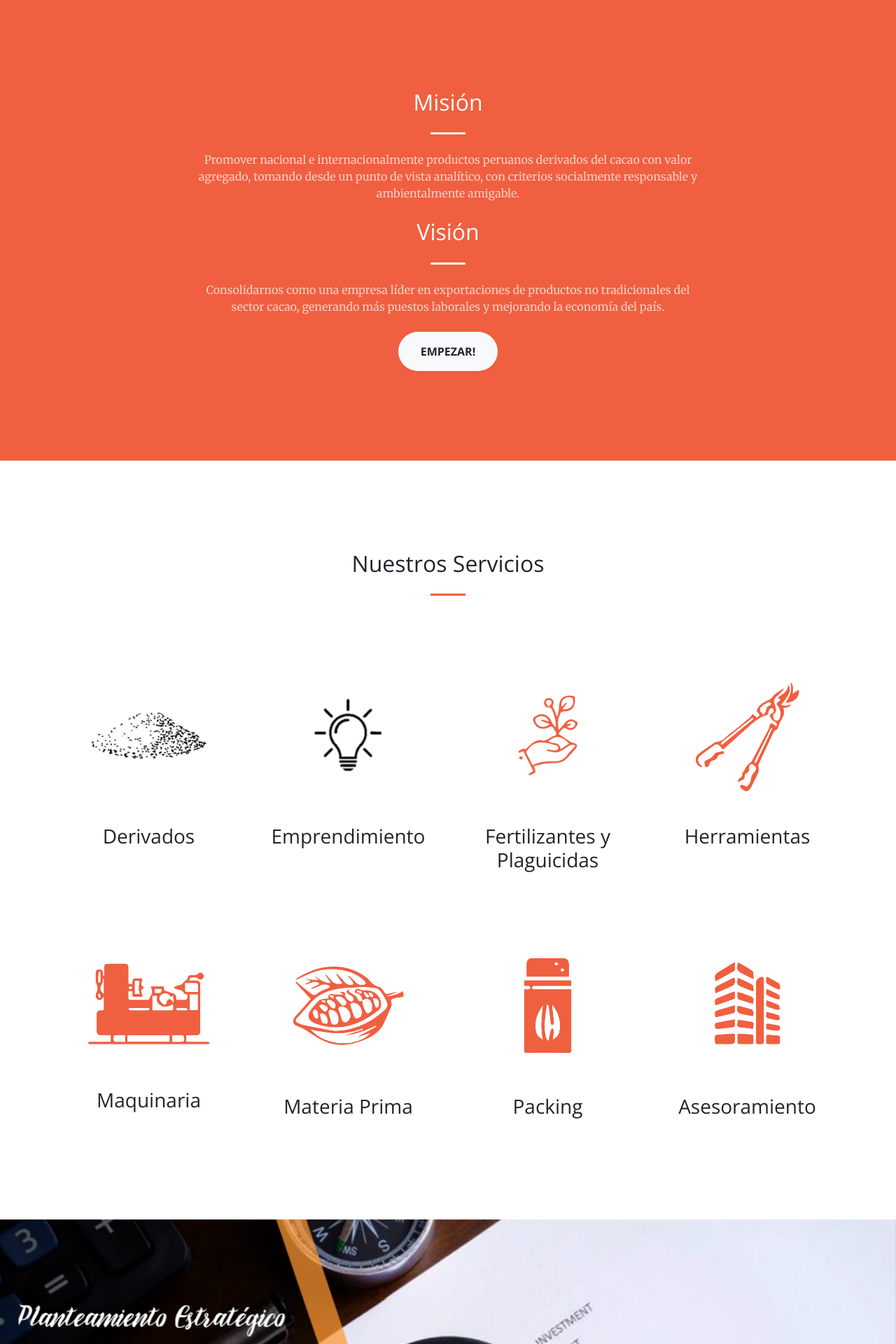
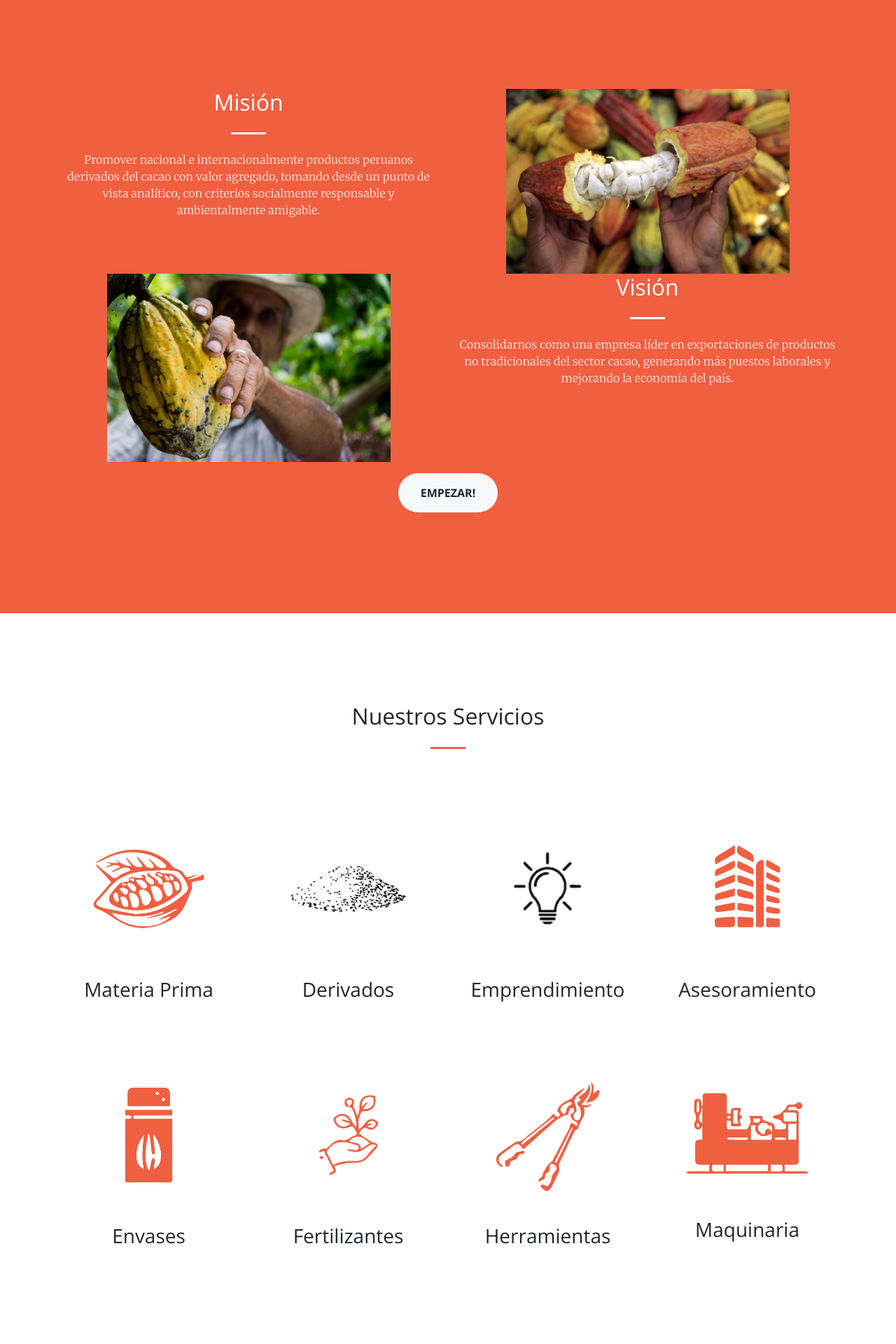
Before and after one commit to JulioJ30/cacaosmart, a PHP site: page / in a window 1280 px wide. Shown: the part 801-2721 px from the top of the page at 70% size. Run offline with PHP 8.4, Linux system fonts and the light colour scheme.

Commit message:
agregado ultimo

```diff
--- a/css/creative.css
+++ b/css/creative.css
@@ -136,7 +136,9 @@ img::-moz-selection {
 @media (min-width: 992px) {
   #mainNav {
     border-color: transparent;
-    background-color: transparent;
+    /* background-color: transparent; */
+    background-color: rgb(0, 0, 0,0.4);
+
   }
   #mainNav .navbar-brand {
     color: rgba(255, 255, 255, 0.7);
--- a/index.php
+++ b/index.php
@@ -31,7 +31,7 @@
   <body id="page-top">
 
     <!-- Navigation -->
-    <nav class="navbar navbar-expand-lg navbar-light fixed-top" id="mainNav">
+    <nav class="navbar navbar-expand-lg navbar-light fixed-top navbar-transparent" id="mainNav">
       <div class="container">
         <a class="navbar-brand js-scroll-trigger" href="#page-top">
           <!-- Cacao Smart Trade -->
@@ -70,10 +70,11 @@
       <div class="container my-auto">
         <div class="row">
           <div class="col-lg-10 mx-auto">
-            <h1 class="text-uppercase">
+            <!-- <h1 class="text-uppercase">
               <strong> Cacao Smart Trade</strong>
 
-            </h1>
+            </h1> -->
+            <img src="public/logonombre.png" alt="" class="w-50">
             <hr>
           </div>
           <div class="col-lg-8 mx-auto">
@@ -89,7 +90,39 @@
     <section class="bg-primary" id="about">
       <div class="container">
         <div class="row">
-          <div class="col-lg-8 mx-auto text-center">
+
+          <div class="col-lg-6 mx-auto text-center">
+            <h2 class="section-heading text-white">Misión</h2>
+            <hr class="light my-4">
+            <p class="text-faded mb-4">
+              Promover nacional e internacionalmente productos peruanos derivados del cacao con valor agregado, tomando desde un punto de vista analítico, con criterios socialmente responsable y ambientalmente amigable.
+            </p>
+          </div>
+          <div class="col-lg-6 mx-auto text-center">
+            <img src="public/mision.jpg" class="w-75" alt="">
+
+          </div>
+
+          <div class="col-lg-6 mx-auto text-center">
+            <img src="public/vision.jpg" class="w-75" alt="">
+          </div>
+
+          <div class="col-lg-6 mx-auto text-center ">
+            <h2 class="section-heading text-white">Visión</h2>
+              <hr class="light my-4">
+              <p class="text-faded mb-4">
+              Consolidarnos como una empresa líder en exportaciones de productos no tradicionales del sector cacao, generando más puestos laborales y mejorando la economía del país.
+              </p>
+          </div>
+
+          <div class="col-lg-12 mx-auto  text-center p-3">
+           <a class="btn btn-light btn-xl js-scroll-trigger" href="#services">Empezar!</a>
+
+          </div>
+
+
+
+          <!-- <div class="col-lg-8 mx-auto text-center">
             <h2 class="section-heading text-white">Misión</h2>
             <hr class="light my-4">
             <p class="text-faded mb-4">
@@ -101,7 +134,7 @@
             Consolidarnos como una empresa líder en exportaciones de productos no tradicionales del sector cacao, generando más puestos laborales y mejorando la economía del país.
             </p>
             <a class="btn btn-light btn-xl js-scroll-trigger" href="#services">Empezar!</a>
-          </div>
+          </div> -->
         </div>
       </div>
     </section>
@@ -120,7 +153,16 @@
 
           <div class="col-lg-3 col-md-6 text-center">
             <div class="service-box mt-5 mx-auto">
-              <img src="public/servicios/img1.png" class="w-100 sr-icon-1">
+              <img src="public/servicios/img6.png" class="w-100 sr-icon-1">
+
+              <h3 class="mb-3">Materia Prima</h3>
+              <!-- <p class="text-muted mb-0">You have to make your websites with love these days!</p> -->
+            </div>
+          </div>
+
+          <div class="col-lg-3 col-md-6 text-center">
+            <div class="service-box mt-5 mx-auto">
+              <img src="public/servicios/img1.png" class="w-100 sr-icon-2">
               <h3 class="mb-3">Derivados</h3>
               <!-- <p class="text-muted mb-0">Our templates are updated regularly so they don't break.</p> -->
             </div>
@@ -128,7 +170,7 @@
 
           <div class="col-lg-3 col-md-6 text-center">
             <div class="service-box mt-5 mx-auto">
-              <img src="public/servicios/img2.png" class="w-100 sr-icon-2">
+              <img src="public/servicios/img2.png" class="w-100 sr-icon-3">
               <h3 class="mb-3">Emprendimiento</h3>
               <!-- <p class="text-muted mb-0">You can use this theme as is, or you can make changes!</p> -->
             </div>
@@ -136,16 +178,34 @@
 
           <div class="col-lg-3 col-md-6 text-center">
             <div class="service-box mt-5 mx-auto">
-              <img src="public/servicios/img3.png" class="w-100 sr-icon-3">
+              <img src="public/servicios/img8.png" class="w-100 sr-icon-4">
 
-              <h3 class="mb-3">Fertilizantes y Plaguicidas</h3>
+              <h3 class="mb-3">Asesoramiento</h3>
+              <!-- <p class="text-muted mb-0">You have to make your websites with love these days!</p> -->
+            </div>
+          </div>
+
+          <div class="col-lg-3 col-md-6 text-center">
+            <div class="service-box mt-5 mx-auto">
+              <img src="public/servicios/img7.png" class="w-100 sr-icon-5">
+
+              <h3 class="mb-3">Envases</h3>
+              <!-- <p class="text-muted mb-0">You have to make your websites with love these days!</p> -->
+            </div>
+          </div>
+
+          <div class="col-lg-3 col-md-6 text-center">
+            <div class="service-box mt-5 mx-auto">
+              <img src="public/servicios/img3.png" class="w-100 sr-icon-6">
+
+              <h3 class="mb-3">Fertilizantes</h3>
               <!-- <p class="text-muted mb-0">We update dependencies to keep things fresh.</p> -->
             </div>
           </div>
 
           <div class="col-lg-3 col-md-6 text-center">
             <div class="service-box mt-5 mx-auto">
-              <img src="public/servicios/img4.png" class="w-100 sr-icon-4">
+              <img src="public/servicios/img4.png" class="w-100 sr-icon-7">
 
               <h3 class="mb-3">Herramientas</h3>
               <!-- <p class="text-muted mb-0">You have to make your websites with love these days!</p> -->
@@ -154,39 +214,18 @@
 
           <div class="col-lg-3 col-md-6 text-center">
             <div class="service-box mt-5 mx-auto">
-              <img src="public/servicios/img5.png" class="w-100 sr-icon-5">
+              <img src="public/servicios/img5.png" class="w-100 sr-icon-8">
 
               <h3 class="mb-3">Maquinaria</h3>
               <!-- <p class="text-muted mb-0">You have to make your websites with love these days!</p> -->
             </div>
           </div>
 
-          <div class="col-lg-3 col-md-6 text-center">
-            <div class="service-box mt-5 mx-auto">
-              <img src="public/servicios/img6.png" class="w-100 sr-icon-6">
 
-              <h3 class="mb-3">Materia Prima</h3>
-              <!-- <p class="text-muted mb-0">You have to make your websites with love these days!</p> -->
-            </div>
-          </div>
 
-          <div class="col-lg-3 col-md-6 text-center">
-            <div class="service-box mt-5 mx-auto">
-              <img src="public/servicios/img7.png" class="w-100 sr-icon-7">
 
-              <h3 class="mb-3">Packing</h3>
-              <!-- <p class="text-muted mb-0">You have to make your websites with love these days!</p> -->
-            </div>
-          </div>
 
-          <div class="col-lg-3 col-md-6 text-center">
-            <div class="service-box mt-5 mx-auto">
-              <img src="public/servicios/img8.png" class="w-100 sr-icon-8">
 
-              <h3 class="mb-3">Asesoramiento</h3>
-              <!-- <p class="text-muted mb-0">You have to make your websites with love these days!</p> -->
-            </div>
-          </div>
 
         </div>
       </div>
```
Also changed, not shown: js/creative.js (+7 -0 lines), public/mision.jpg (added), public/vision.jpg (added).
